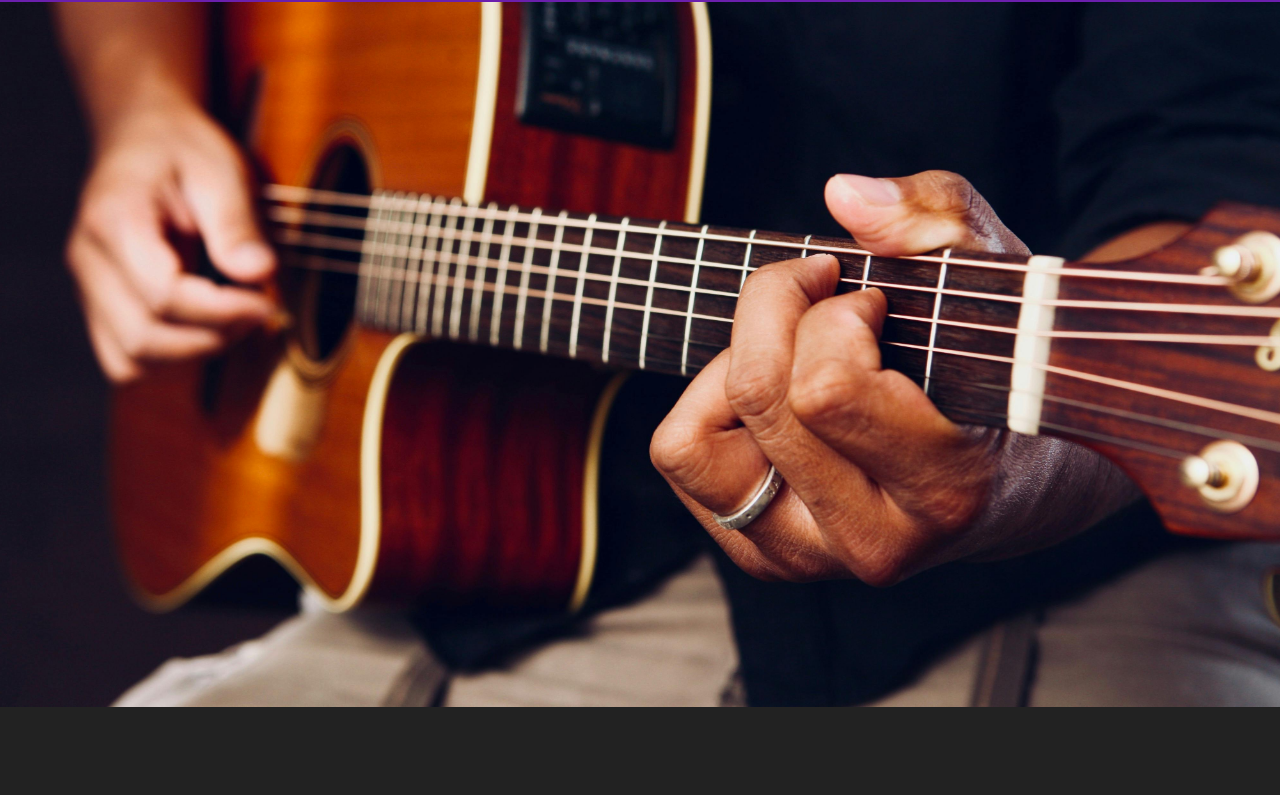
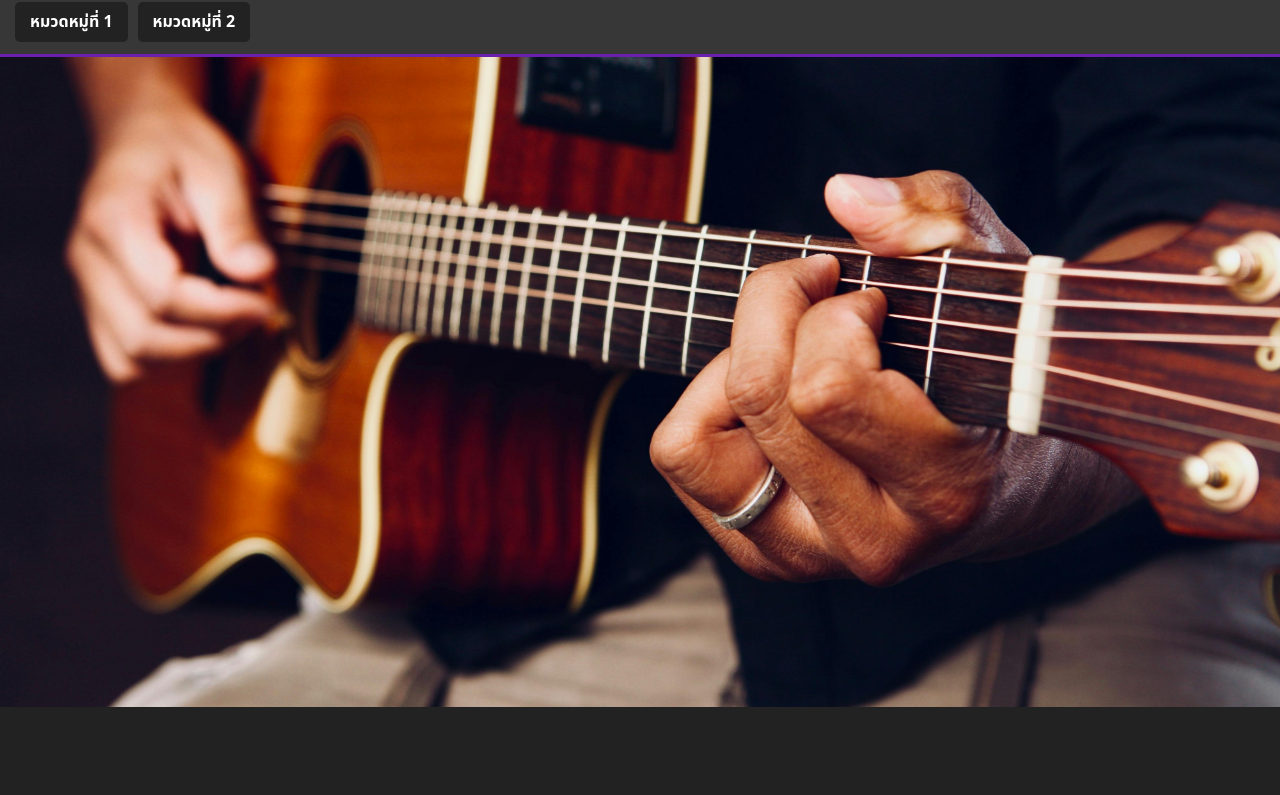
Before and after one commit to tong-ari-krit/6809617506_MyShop, a plain HTML site: page index.html in a window 1280 px wide. Shown: the part 93-888 px from the top of the page. Drawn offline with Linux system fonts and the light colour scheme.

Commit message:
add categoryfile and add button link

```diff
--- a/index.html
+++ b/index.html
@@ -1,11 +1,13 @@
 <!DOCTYPE html>
 <html lang="en">
+
 <head>
   <meta charset="UTF-8">
   <meta name="viewport" content="width=device-width, initial-scale=1.0">
   <title>Musicstore</title>
   <link rel="stylesheet" href="mystyle.css">
 </head>
+
 <body>
   <div class="top">
     <div class="con">
@@ -19,6 +21,10 @@
         <img src="resources/logomusictong.png" width="40" height="40">
         <span>Musicstore</span>
       </a>
+      <nav class="nav-links">
+        <a href="my1stcategory.html" class="btn">หมวดหมู่ที่ 1</a>
+        <a href="my2stcategory.html" class="btn">หมวดหมู่ที่ 2</a>
+      </nav>
     </div>
   </header>
   <section class="hero"></section>
@@ -32,7 +38,8 @@
         </div>
         <div class="banner-info">
           <h2>ยินดีต้อนรับสู่ Musictong</h2>
-          <p>ร้านขายเครื่องดนตรีชั้นนำหลากหลายชนิด ที่นี่มีเครื่องดนตรีนำเข้ามากมาย มีตั้งแต่เครื่องดนตรีระดับมือใหม่จนถึงระดับมืออาชีพ เรามีความเข้าใจนักดนตรีทุกคน</p>
+          <p>ร้านขายเครื่องดนตรีชั้นนำหลากหลายชนิด ที่นี่มีเครื่องดนตรีนำเข้ามากมาย
+            มีตั้งแต่เครื่องดนตรีระดับมือใหม่จนถึงระดับมืออาชีพ เรามีความเข้าใจนักดนตรีทุกคน</p>
           <h3>🎵 มีสินค้าหลากหลายแบรนด์จากทั่วโลก</h3>
         </div>
       </div>
@@ -101,4 +108,5 @@
     </section>
   </div>
 </body>
+
 </html>
--- a/mystyle.css
+++ b/mystyle.css
@@ -39,6 +39,7 @@ header {
   z-index: 999;
 }
 .logo {
+  margin-left: 15px;
   display: flex;
   align-items: center;
   gap: 8px;
@@ -146,3 +147,23 @@ header {
     grid-template-columns: repeat(4, 1fr);
   }
 }
+.nav-links {
+  margin-left: 15px;
+  margin-top: 15px;
+  display: flex;
+  gap: 10px;
+}
+
+.nav-links .btn {
+  padding: 8px 15px;
+  background: #222222;
+  color: white;
+  border-radius: 5px;
+  text-decoration: none;
+  font-weight: bold;
+  transition: 0.3s;
+}
+
+.nav-links .btn:hover {
+  background: black;
+}
```
Also changed, not shown: my1stcategory.html (added, +11 -0 lines), my2stcategory.html (added, +11 -0 lines).
